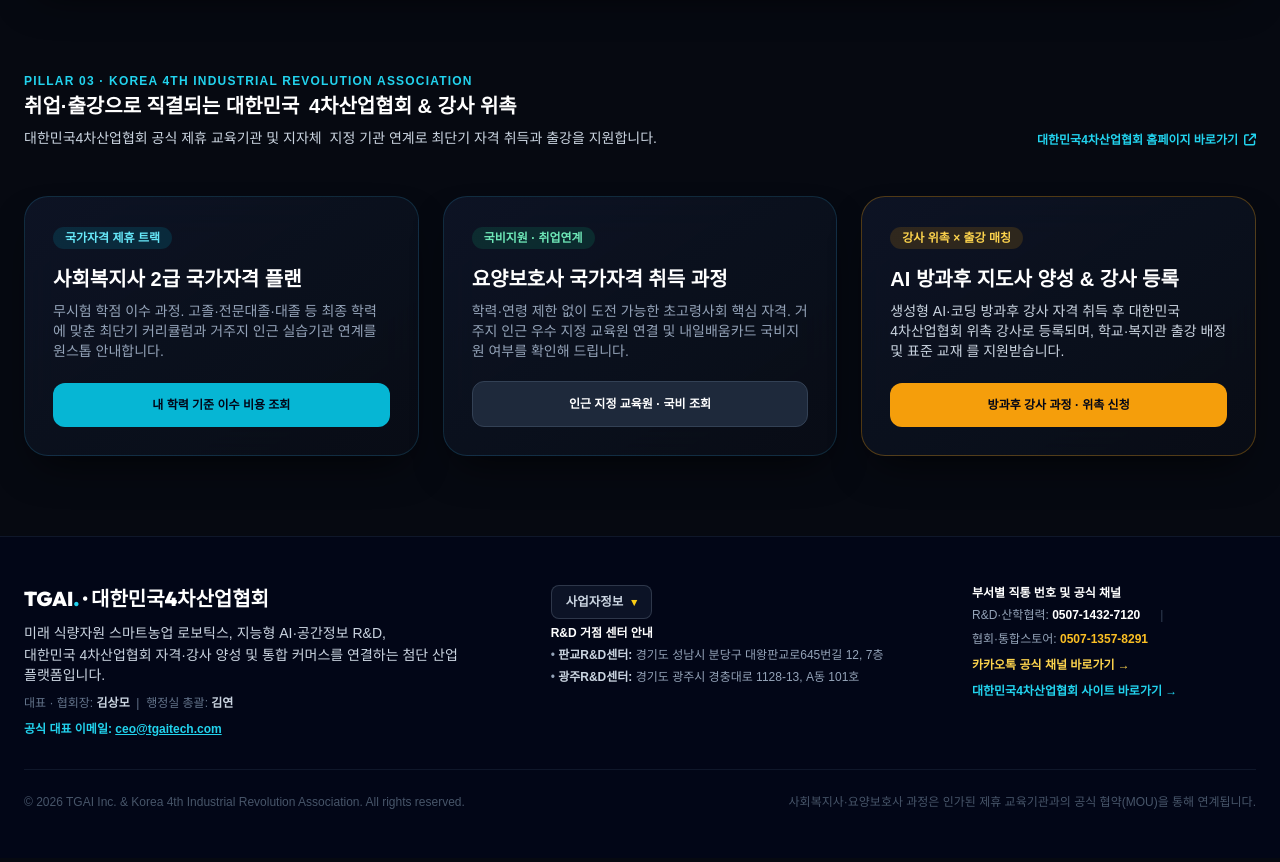
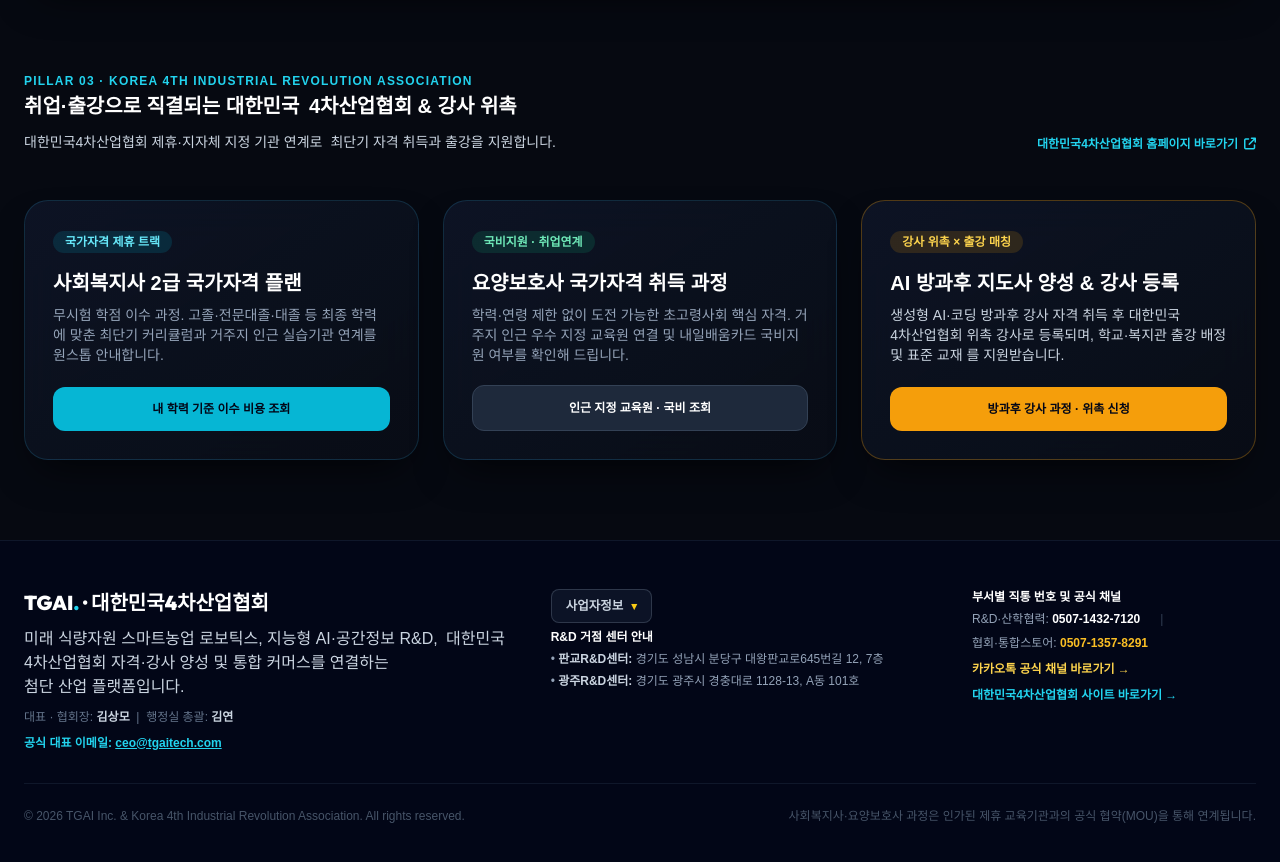
Before and after one commit to ibook7979/tgai-web, a plain HTML site: page index.html in a window 1280 px wide. Shown: the part 2600-3462 px from the top of the page. Drawn offline with nearby package versions, Linux system fonts and the light colour scheme; a web font is replaced by a local one.

Commit message:
Add files via upload

```diff
--- a/index.html
+++ b/index.html
@@ -593,10 +593,9 @@
                             <span class="block sm:inline sm:ml-1 whitespace-nowrap">4차산업협회 &amp; 강사 위촉</span>
                         </h3>
 
-                        <p class="mt-2 text-xs sm:text-sm text-slate-300 leading-relaxed break-keep">
-                            <span class="block sm:inline">대한민국4차산업협회 공식 제휴 교육기관 및 지자체</span>
-                            <span class="block sm:inline sm:ml-1 whitespace-nowrap">지정 기관 연계로</span>
-                            <span class="inline">최단기 자격 취득과 출강을 지원합니다.</span>
+                        <p class="mt-2 sm:mt-3 text-[11px] sm:text-sm text-slate-300 leading-relaxed tracking-tight sm:tracking-normal break-keep">
+                            <span class="block sm:inline">대한민국4차산업협회 제휴·지자체 지정 기관 연계로</span>
+                            <span class="block sm:inline sm:ml-1">최단기 자격 취득과 출강을 지원합니다.</span>
                         </p>
                     </div>
                     <a href="https://edu.tgaitech.com" target="_blank" rel="noopener noreferrer" class="text-xs font-bold text-cyan-400 hover:text-cyan-300 flex items-center gap-1.5 shrink-0">
@@ -742,18 +741,11 @@
         <div class="max-w-7xl mx-auto grid grid-cols-1 md:grid-cols-12 gap-8 pb-8 border-b border-slate-900">
             <div class="md:col-span-5 space-y-2.5">
                 <div class="font-display font-black text-xl text-white">TGAI<span class="text-cyan-400">.</span> · 대한민국4차산업협회</div>
-                <p class="mt-2 text-xs sm:text-sm text-slate-300 leading-relaxed break-keep">
-                    <span class="block">
-                        <span class="inline">미래 식량자원 스마트농업 로보틱스,</span>
-                        <span class="inline whitespace-nowrap">지능형 AI·공간정보 R&amp;D,</span>
-                    </span>
-                    <span class="block mt-0.5">
-                        <span class="inline">대한민국</span>
-                        <span class="inline whitespace-nowrap">4차산업협회</span>
-                        <span class="inline">자격·강사 양성 및</span>
-                        <span class="inline whitespace-nowrap">통합 커머스를</span>
-                        <span class="inline">연결하는 첨단 산업 플랫폼입니다.</span>
-                    </span>
+                <p class="mt-2 sm:mt-3 text-xs sm:text-sm md:text-base text-slate-300 leading-relaxed break-keep">
+                    <span class="block sm:inline">미래 식량자원 스마트농업 로보틱스,</span>
+                    <span class="block sm:inline sm:mr-1">지능형 AI·공간정보 R&amp;D,</span>
+                    <span class="block sm:inline">대한민국 4차산업협회 자격·강사 양성 및 통합 커머스를 연결하는</span>
+                    <span class="inline whitespace-nowrap">첨단 산업 플랫폼입니다.</span>
                 </p>
                 <p class="text-slate-500">대표 · 협회장: <strong class="text-slate-300">김상모</strong> &nbsp;|&nbsp; 행정실 총괄: <strong class="text-slate-300">김연</strong></p>
                 <p class="text-cyan-400 font-bold">공식 대표 이메일: <a href="mailto:ceo@tgaitech.com" class="underline hover:text-cyan-300">ceo@tgaitech.com</a></p>
```
